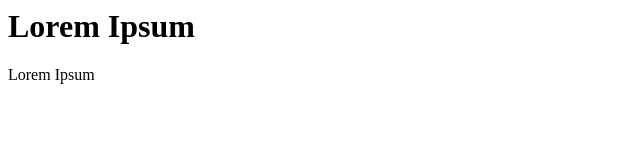
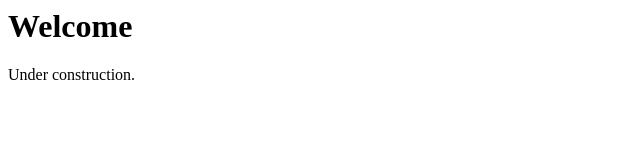
Before and after one commit to notlowercase/notlowercase.github.io, a plain HTML site: page index.html in a window 1280 px wide. Shown: the whole page, without its empty margins (0-640 px from the left). Drawn offline with Linux system fonts and the light colour scheme.

Commit message:
Update index.html

```diff
--- a/index.html
+++ b/index.html
@@ -1,11 +1,11 @@
 <html>
   <head>
-    <title>Website
+    <title>Francis Quina, University of Pittsburgh
     </title>
     <body>
-      <h1>Lorem Ipsum
+      <h1>Welcome
       </h1>
-      <p>Lorem Ipsum
+      <p>Under construction.
       </p>
     </body>
   </head>
```
